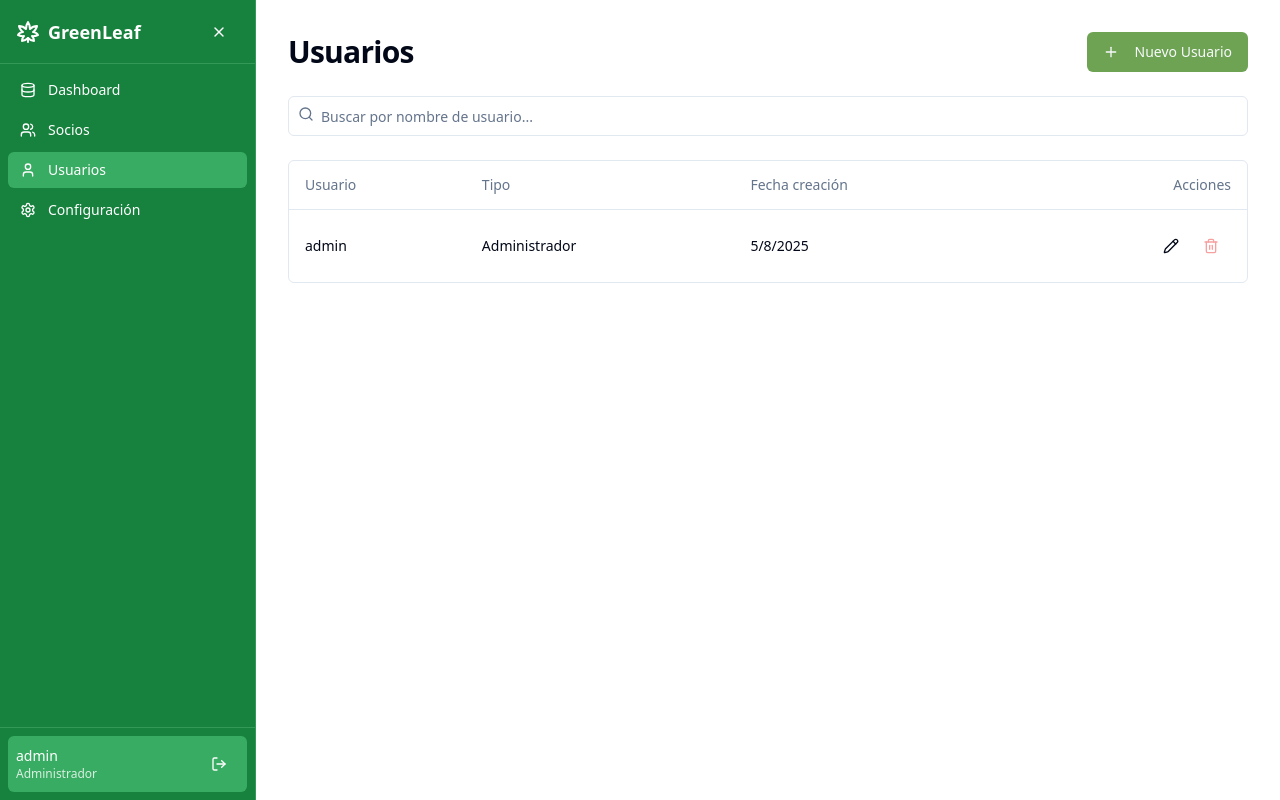
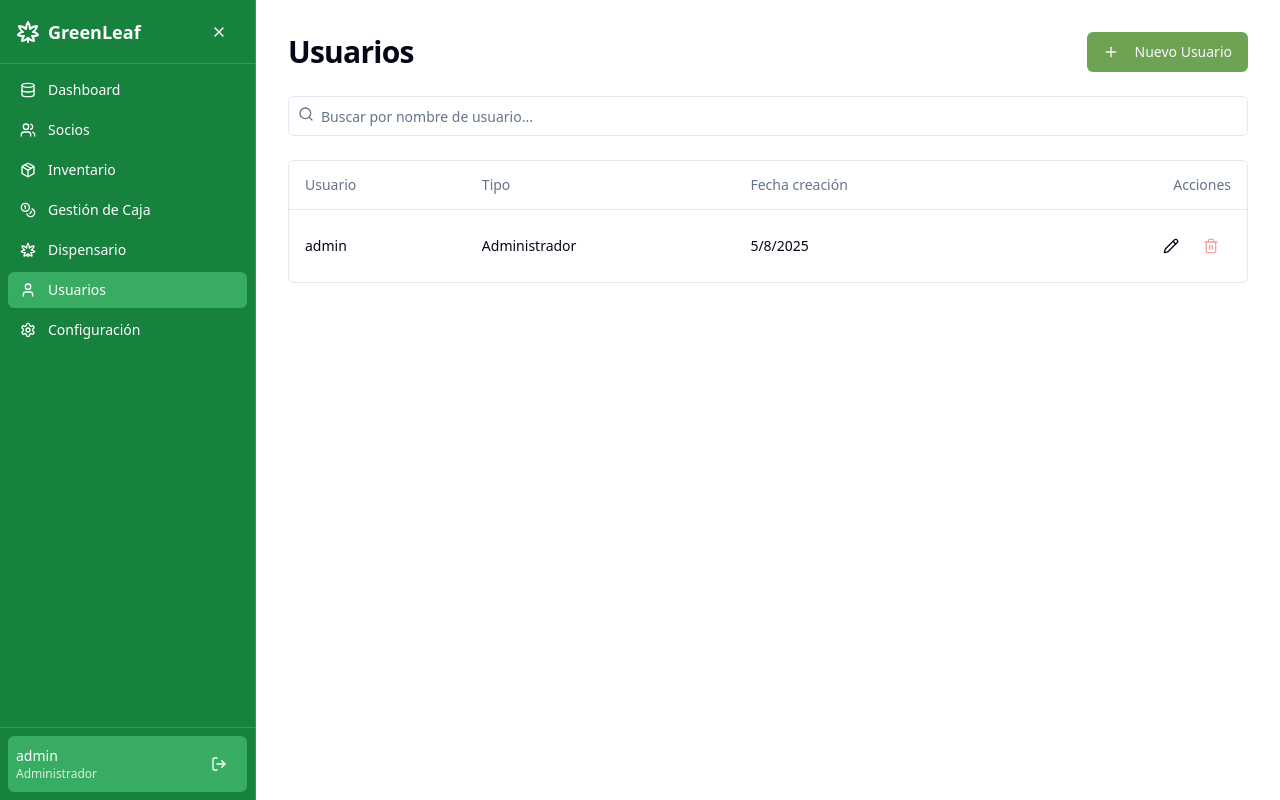
Before and after one commit to gniv420/green-leaf-manager-pro, a React (Vite) app: page /users in a window 1280 px wide. Built offline with nearby package versions, Linux system fonts and the light colour scheme; sample sign-in values are in the browser's storage.

Commit message:
Add new pages to navbar
Adds Inventory, Cash Management, and Dispensary pages to the navigation bar and ensures all app functionalities are working correctly.

```diff
--- a/src/components/MainLayout.tsx
+++ b/src/components/MainLayout.tsx
@@ -11,7 +11,9 @@ import {
   Cannabis,
   LogOut,
   Menu,
-  X
+  X,
+  Package,
+  Coins
 } from 'lucide-react';
 
 interface SidebarItemProps {
@@ -94,6 +96,28 @@ const MainLayout: React.FC<{ children: React.ReactNode }> = ({ children }) => {
             isActive={location.pathname.startsWith('/members')}
             isSidebarOpen={isSidebarOpen}
           />
+          {/* Nuevos elementos de navegación */}
+          <SidebarItem
+            to="/inventory"
+            icon={<Package className="h-4 w-4" />}
+            label="Inventario"
+            isActive={location.pathname === '/inventory'}
+            isSidebarOpen={isSidebarOpen}
+          />
+          <SidebarItem
+            to="/cash"
+            icon={<Coins className="h-4 w-4" />}
+            label="Gestión de Caja"
+            isActive={location.pathname === '/cash'}
+            isSidebarOpen={isSidebarOpen}
+          />
+          <SidebarItem
+            to="/dispensary"
+            icon={<Cannabis className="h-4 w-4" />}
+            label="Dispensario"
+            isActive={location.pathname === '/dispensary'}
+            isSidebarOpen={isSidebarOpen}
+          />
           <SidebarItem
             to="/users"
             icon={<User className="h-4 w-4" />}
```
